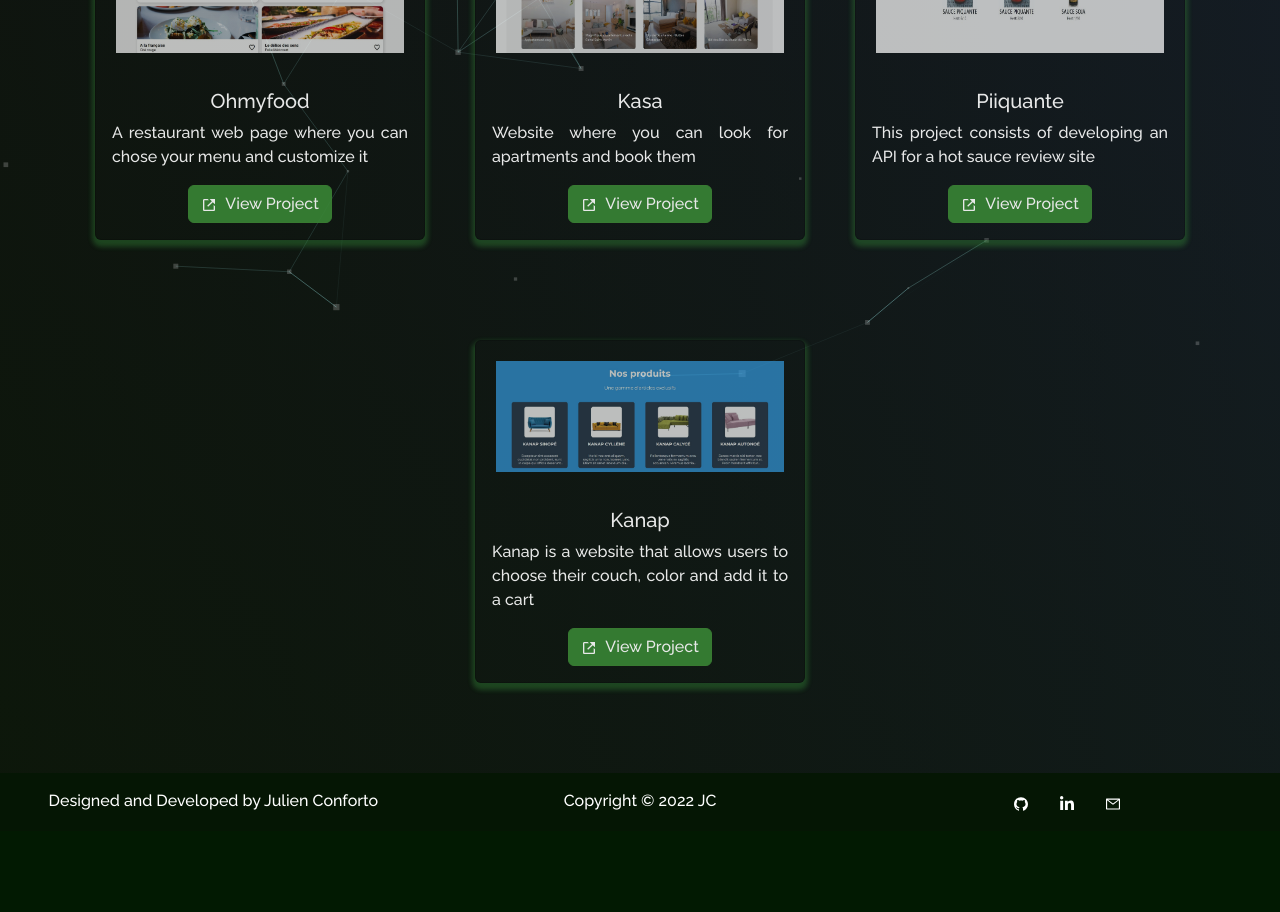
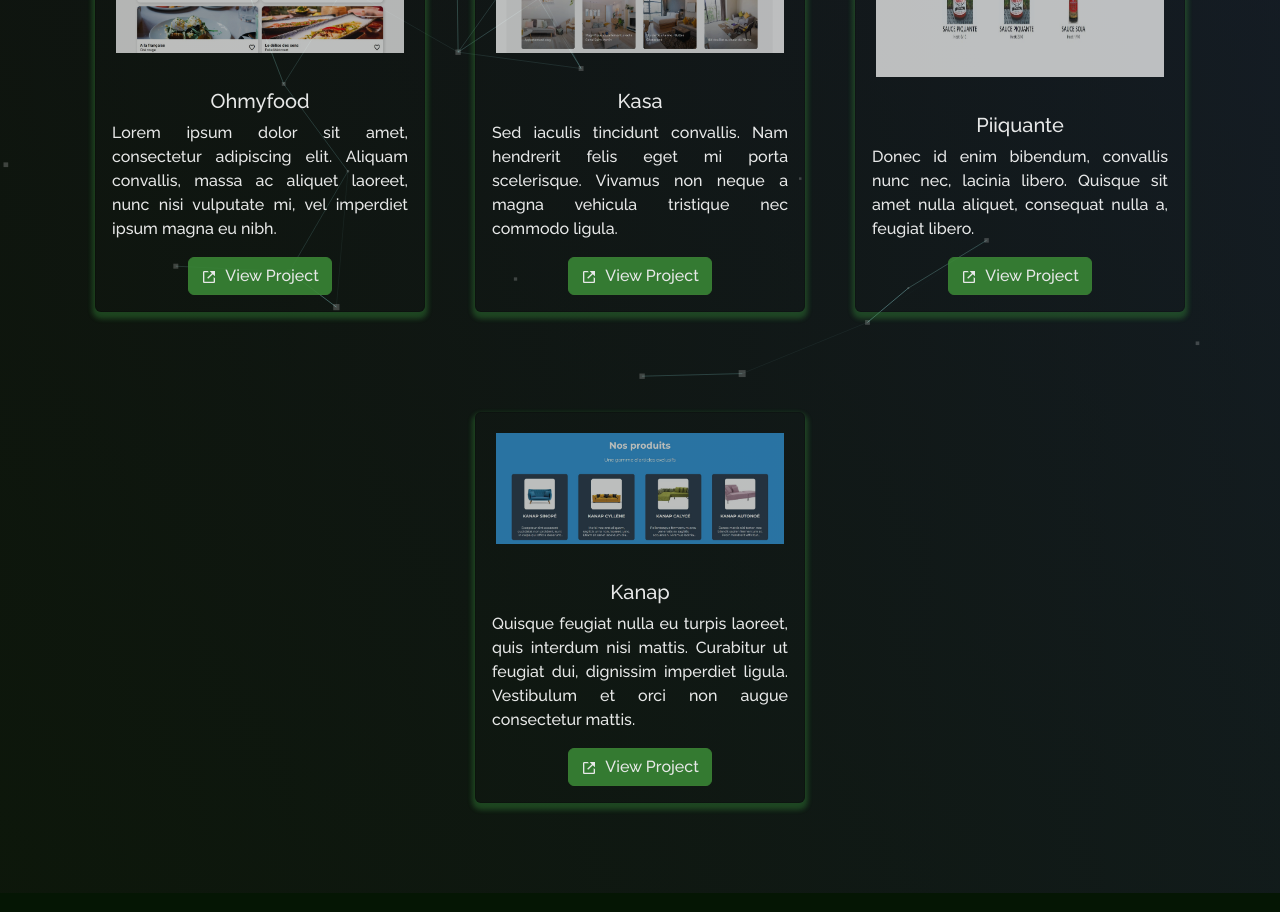
Before and after one commit to Julien7442/Portfolio, a React (Create React App) app: page /project in a window 1280 px wide. Shown: the part 420-1332 px from the top of the page. Before the commit the page ends 1251 px from the top, so only its background shows below. Built offline with nearby package versions, Linux system fonts and the light colour scheme.

Commit message:
delete useless files

```diff
--- a/src/components/Projects/Projects.js
+++ b/src/components/Projects/Projects.js
@@ -27,8 +27,7 @@ function Projects() {
                 imgPath={ohmyfood}
                 isBlog={false}
                 title="Ohmyfood"
-                description="A restaurant web page where you can chose your menu and customize it"
-                link="https://github.com/Julien7442/ohmyfood"
+                description="Lorem ipsum dolor sit amet, consectetur adipiscing elit. Aliquam convallis, massa ac aliquet laoreet, nunc nisi vulputate mi, vel imperdiet ipsum magna eu nibh. "
               />
             </Col>
 
@@ -37,8 +36,7 @@ function Projects() {
                 imgPath={kasa}
                 isBlog={false}
                 title="Kasa"
-                description="Website where you can look for apartments and book them"
-                link="https://github.com/Julien7442/Kasa"
+                description="Sed iaculis tincidunt convallis. Nam hendrerit felis eget mi porta scelerisque. Vivamus non neque a magna vehicula tristique nec commodo ligula."
               />
             </Col>
 
@@ -47,8 +45,7 @@ function Projects() {
                 imgPath={piiquante}
                 isBlog={false}
                 title="Piiquante"
-                description="This project consists of developing an API for a hot sauce review site"
-                link="https://github.com/Julien7442/Piiquante"
+                description="Donec id enim bibendum, convallis nunc nec, lacinia libero. Quisque sit amet nulla aliquet, consequat nulla a, feugiat libero."
               />
             </Col>
 
@@ -57,8 +54,7 @@ function Projects() {
                 imgPath={kanap}
                 isBlog={false}
                 title="Kanap"
-                description="Kanap is a website that allows users to choose their couch, color and add it to a cart"
-                link="https://github.com/Julien7442/Kanap"
+                description="Quisque feugiat nulla eu turpis laoreet, quis interdum nisi mattis. Curabitur ut feugiat dui, dignissim imperdiet ligula. Vestibulum et orci non augue consectetur mattis."
               />
             </Col>
           </Row>
--- a/src/index.js
+++ b/src/index.js
@@ -2,7 +2,6 @@ import React from 'react';
 import ReactDOM from 'react-dom/client';
 import './index.css';
 import App from './App';
-import reportWebVitals from './reportWebVitals';
 
 // React.createRoot creates a root for a React tree and returns a container that can be used to update the tree
 const root = ReactDOM.createRoot(document.getElementById('root'));
@@ -15,7 +14,3 @@ root.render(
     <App />
   </React.Fragment>
 );
-
-// The reportWebVitals function is a helper function for measuring web vitals (e.g. First Input Delay, Largest Contentful Paint)
-// It is typically called at the end of the main.js file to ensure that it is only called once
-reportWebVitals();
--- a/src/reportWebVitals.js
+++ /dev/null
@@ -1,22 +0,0 @@
-// Fonction qui mesure les indicateurs clés de performance (KPI) de la page web
-// et appelle une fonction de rappel avec les résultats
-const reportWebVitals = (onPerfEntry) => {
-  // Vérifie que la fonction de rappel est bien une fonction
-  if (onPerfEntry && onPerfEntry instanceof Function) {
-    // Importe le module 'web-vitals' de manière asynchrone
-    import('web-vitals').then(({ getCLS, getFID, getFCP, getLCP, getTTFB }) => {
-      // Mesure le temps de chargement de la page (TTFB)
-      getTTFB(onPerfEntry);
-      // Mesure le temps de chargement du premier contenu (FCP)
-      getFCP(onPerfEntry);
-      // Mesure le temps de chargement du dernier contenu (LCP)
-      getLCP(onPerfEntry);
-      // Mesure la durée de vie du layout (FID)
-      getFID(onPerfEntry);
-      // Mesure la perte de temps de chargement (CLS)
-      getCLS(onPerfEntry);
-    });
-  }
-};
-
-export default reportWebVitals;
```
Also changed, not shown: src/setupTests.js (deleted, +0 -5 lines), src/logo.svg (deleted), 1 other file (tests, documents, lock files or other folders).
